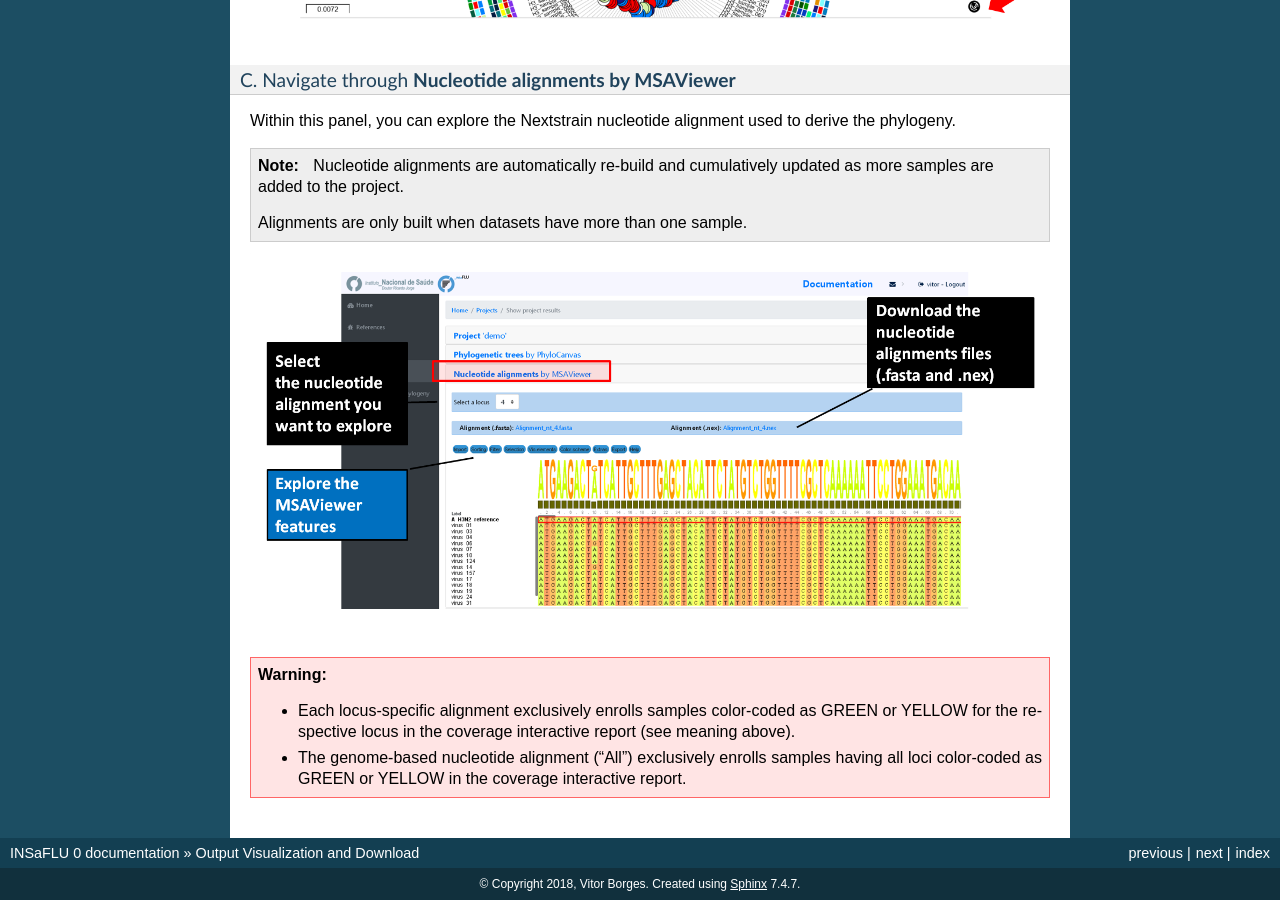
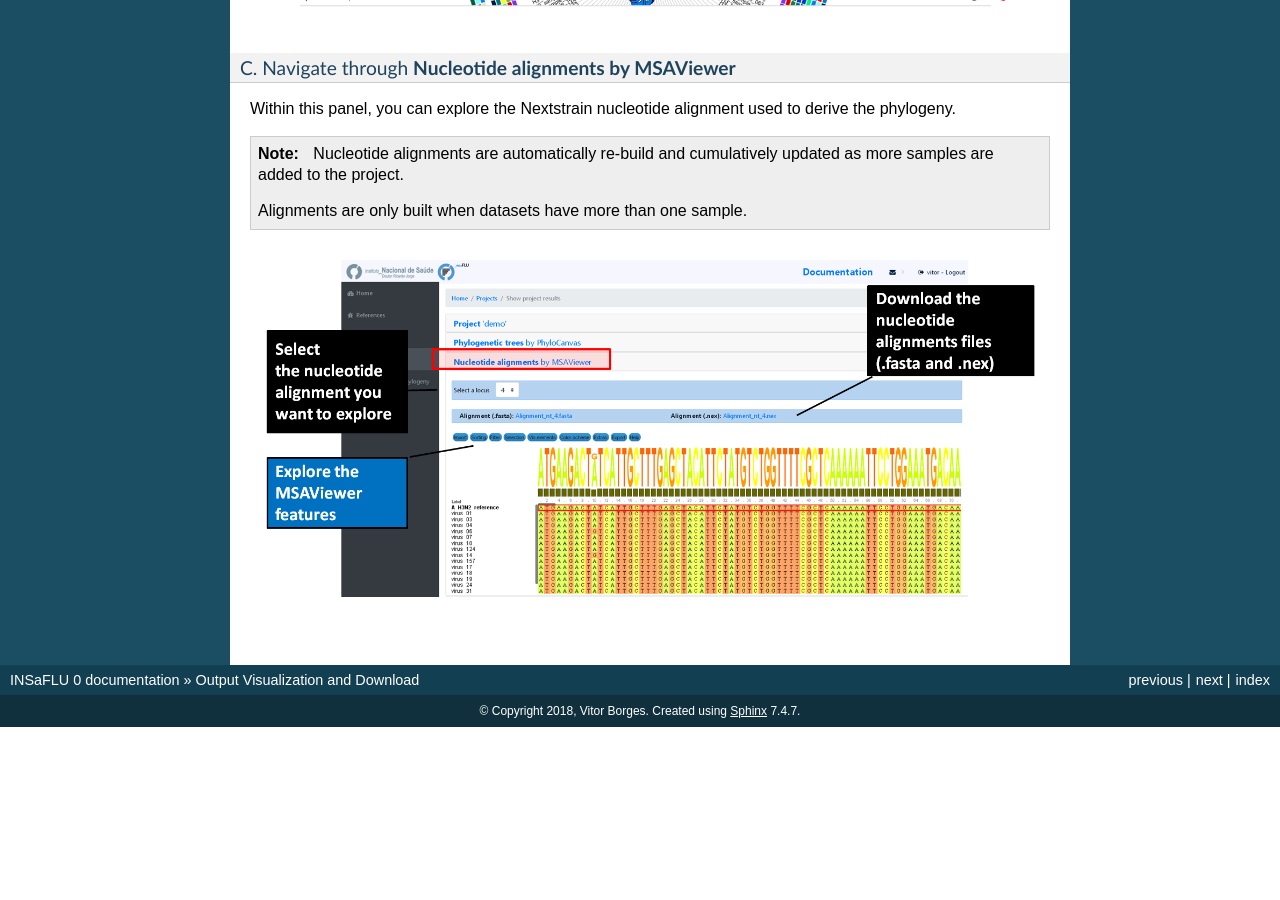
Before and after one commit to INSaFLU/insaflu_docs, a Sphinx documentation site: the page built from docs/output_visualization.rst, in a window 1280 px wide and 900 px high, scrolled down 18786 px. Built offline with Sphinx 7.4.7, drawn with Linux system fonts in a browser that asks for light colours; formulas are drawn with MathJax 3; after the commit the page ends 19513 px from its top, so only the background shows below that.

Commit message:
Correct note

```diff
--- a/docs/output_visualization.rst
+++ b/docs/output_visualization.rst
@@ -381,9 +381,8 @@ The **Download** button provides:
 .. note::
  - To visualize the *Dataset* outputs, **download the JSON files and drag-and drop the files in https://auspice.us/.**
 
-- You can also **drag-and drop the nextstrain metadata file (Nextstrain_matadata.tsv) in auspice.us** to update the displayed metadata. The downloaded metadata file can be enriched with additional information to have an enhanced visualization and exploration of phylogeographic and temporal data. With https://auspice.us/, your datasets are visualised client-side in the browser -- no data is transmitted, and no tracking cookies are used.
-
-- When more samples are added to the Dataset, the metadata file and JSON files are automatically re-build and cumulatively updated.
+ - You can also **drag-and drop the nextstrain metadata file (Nextstrain_matadata.tsv) in auspice.us** to update the displayed metadata. The downloaded metadata file can be enriched with additional information to have an enhanced visualization and exploration of phylogeographic and temporal data. With https://auspice.us/, your datasets are visualised client-side in the browser -- no data is transmitted, and no tracking cookies are used.
+ - When more samples are added to the Dataset, the metadata file and JSON files are automatically re-build and cumulatively updated.
 
 
 .. important::
@@ -434,9 +433,3 @@ Within this panel, you can explore the Nextstrain nucleotide alignment used to d
    Alignments are only built when datasets have more than one sample.
 
 .. image:: _static/projects_nucleotide_alignments.png
-
-.. warning::
-
-   - Each locus-specific alignment exclusively enrolls samples color-coded as GREEN or YELLOW for the respective locus in the coverage interactive report (see meaning above).
-
-   - The genome-based nucleotide alignment ("All") exclusively enrolls samples having all loci color-coded as GREEN or YELLOW in the coverage interactive report.
```
